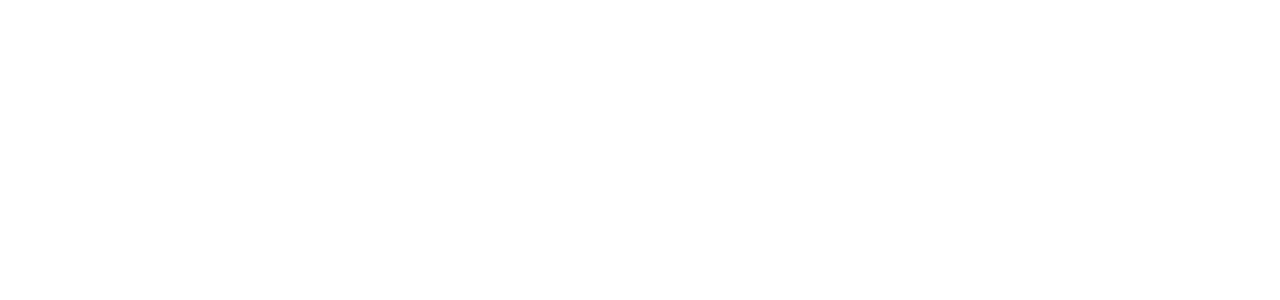
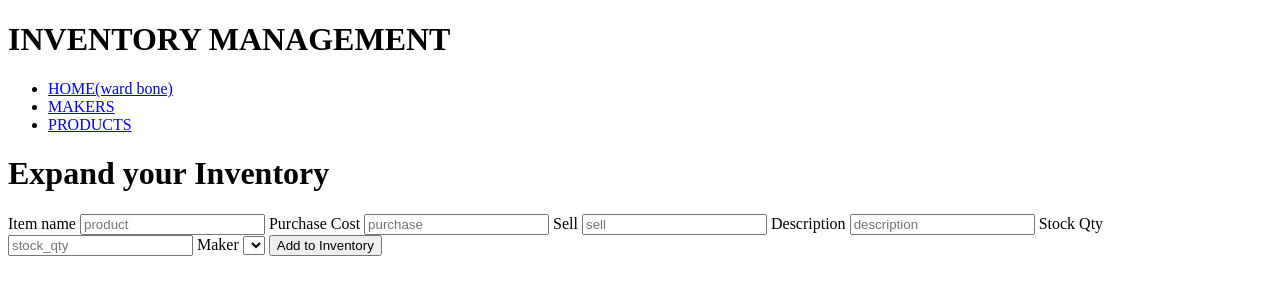
Before and after one commit to EFXHK/cc_shopkeeper_project, a Flask app: page /products/new in a window 1280 px wide. Before the commit the part shown is empty. Shown: the top 300 px of the page. Run offline with Flask 2, Linux system fonts and the light colour scheme; a database or web service that is not in the repository returns one stand-in record (values such as "Sample title"); lists and menus that the app fills with data are empty; some libraries are stand-ins or nearby versions; some web fonts are replaced.

Commit message:
add product function available via manual url as link is broken

```diff
--- a/templates/products/new.html
+++ b/templates/products/new.html
@@ -1,17 +1,39 @@
-<!-- {% extends 'base.html' %}
-
+{% extends 'base.html' %}
 
 {% block content %}
 
-<h1>  product inventory  </h1>
+<h1> Expand your Inventory</h1>
 
-    <a href="/products/new">create new product</a>
+<section>
+<form action="/products" method="POST">
+
+    <label name="name">Item name</label>
+    <input type="text" name="name", placeholder="product" id="product">
+
+    <label name="purchase">Purchase Cost</label>
+    <input type="number" name="purchase", placeholder="purchase" id="purchase">
+
+    <label name="sell">Sell</label>
+    <input type="number" name="sell", placeholder="sell" id="sell">
+
+    <label name="description">Description</label>
+    <input type="text" name="description", placeholder="description" id="description">
+
+    <label name="stock_qty">Stock Qty</label>
+    <input type="int" name="stock_qty", placeholder="stock_qty" id="stock_qty">
 
 
-    {% for product in products %}
+    <label name="maker">Maker</label>
+    <select name="maker">
+        {% for maker in makers %}
+        <option value="{{maker.id}}">{{maker.name}}</option>
+        {% endfor %}
+    </select>
 
-    <p>{{ product.name }}</p>
 
-    {% endfor %}
+    <input type="submit" value="Add to Inventory">
 
-{% endblock %} -->
+</form>
+</section>
+
+{% endblock %}
```
